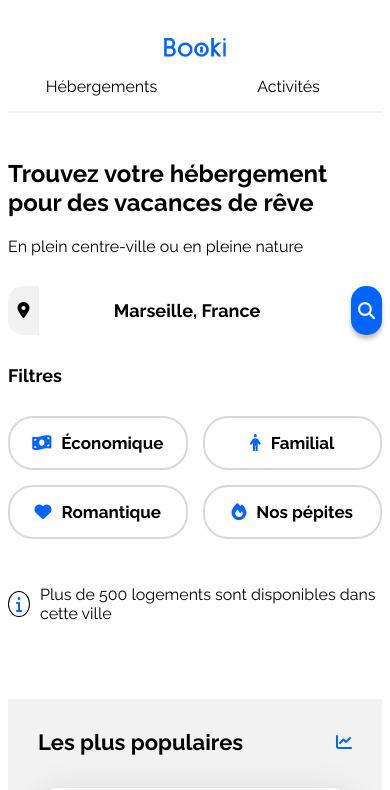
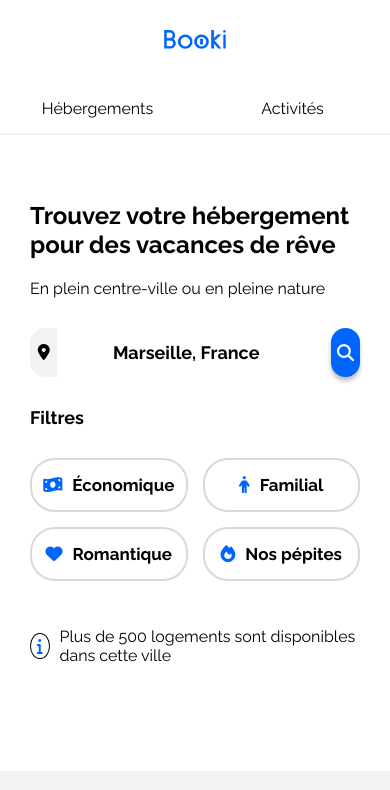
Before and after one commit to Jerome-Dubos/OC-projet-3, a plain HTML site: page index.html in a window 390 px wide. Shown: the top 790 px of the page. Drawn offline with Linux system fonts and the light colour scheme.

Commit message:
Projet final

```diff
--- a/css/style.css
+++ b/css/style.css
@@ -16,6 +16,7 @@
 body {
     display: flex;
     justify-content: center;
+    margin: 0;
 }
 
 .main-container {
@@ -91,7 +92,7 @@ header nav {
 .liens a:hover {
     color: #0065FC;
     border-top: 3px solid #0065FC;
-    padding-top: 22px;
+    padding-top: 14px;
 }
 
 .liens_responsive {
@@ -437,10 +438,6 @@ footer li {
         padding: 0;
     }
 /****** Header ***********/
-    header {
-        margin-bottom: 30px;
-    }
-
     nav {
         flex-direction: column;
     }
@@ -456,6 +453,7 @@ footer li {
     .logo {
         text-align: center;
         padding-bottom: 0;
+        margin-bottom: 30px;
     }
 
     .liens_responsive ul {
@@ -480,6 +478,10 @@ footer li {
     }
 
     /****** Barre de recherche ***********/
+    .info_group {
+        padding: 30px;
+    }
+
     .barre_recherche {
         display: grid;
         grid-template-columns: 0.1fr 1fr 0.1fr;
```
